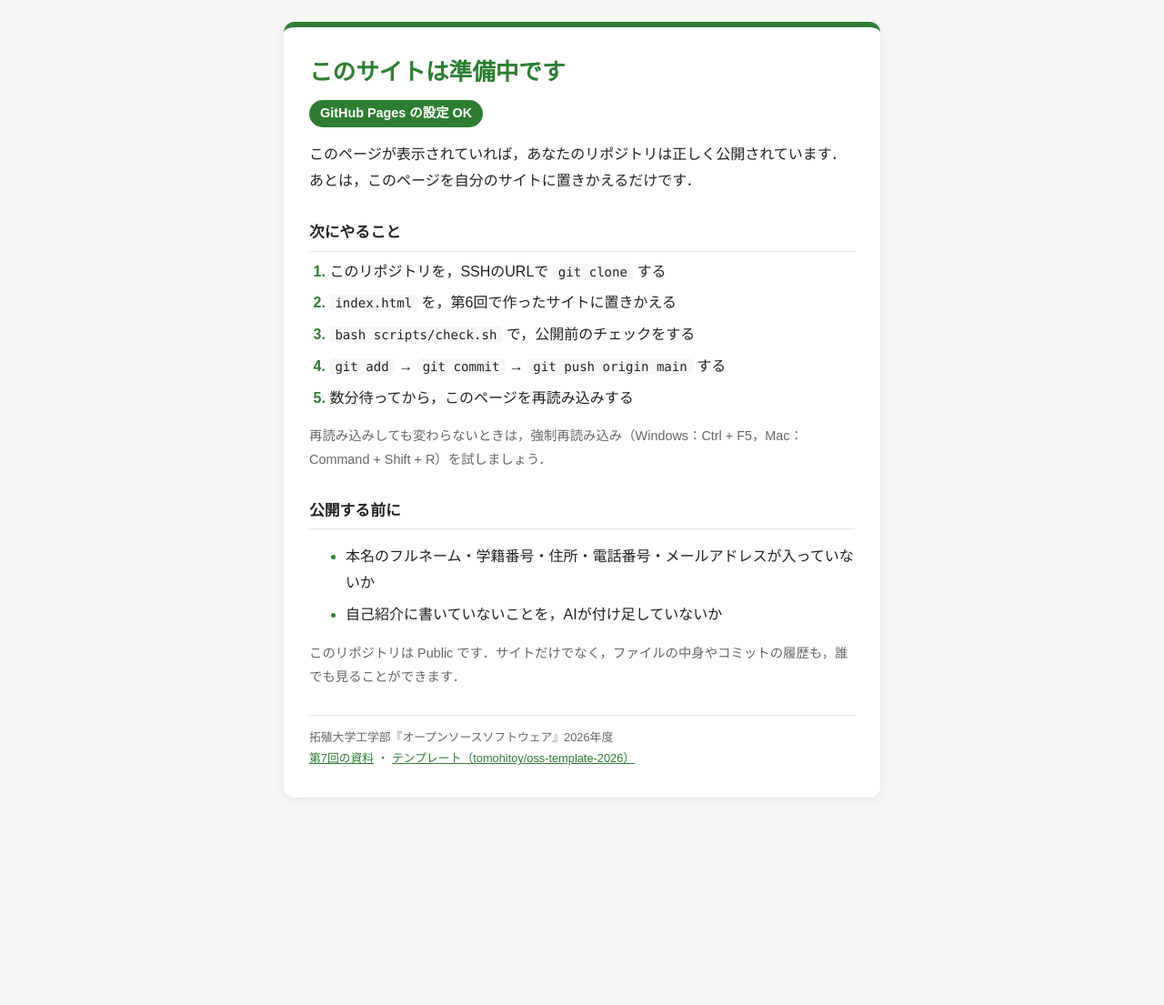
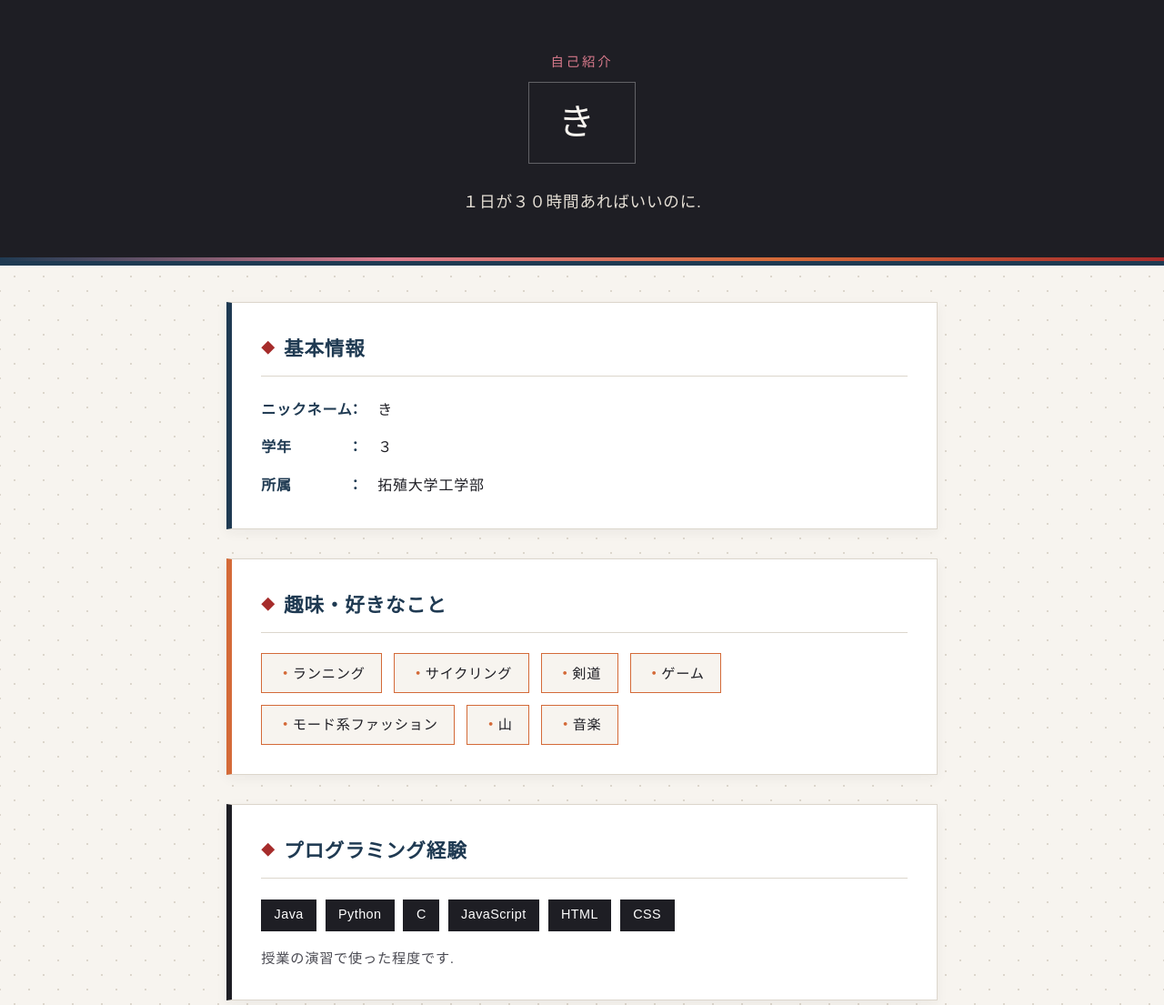
Before and after one commit to kikiki-kiki-kiki/kikiki-kiki-kiki.github.io, a plain HTML site: page index.html in a window 1280 px wide. Shown: the top 1105 px of the page at 91% size. Before the commit the page ends 901 px from the top, so only its background shows below. Drawn offline with Linux system fonts and the light colour scheme.

Commit message:
feat: 第6回で作ったサイトを公開する

```diff
--- a/index.html
+++ b/index.html
@@ -1,162 +1,394 @@
 <!DOCTYPE html>
-<!-- oss-template-2026:placeholder （この目印で，scripts/check.sh が「準備中」のページかどうかを見分けます） -->
-<!--
-  テンプレートの「準備中」のページです．
-  このページが https://ユーザー名.github.io/ に表示されたら，GitHub Pages の設定は成功です．
-  第7回の実習4で，このファイルを第6回で作った index.html に置きかえます．
--->
 <html lang="ja">
 <head>
+  <!-- 文字コードをUTF-8に設定 -->
   <meta charset="UTF-8">
-  <meta name="viewport" content="width=device-width, initial-scale=1">
-  <title>準備中</title>
+  <!-- スマートフォンなどの画面幅に合わせて表示するための設定 -->
+  <meta name="viewport" content="width=device-width, initial-scale=1.0">
+  <title>き - ポートフォリオ</title>
   <style>
-    /* ===== 色の設定 ===== */
+    /* ========================================
+       全体・基本スタイル（和風で落ち着いた雰囲気）
+       ======================================== */
     :root {
-      --main-color: #2e7d32;  /* メインの色（見出し・番号） */
-      --bg-color: #f5f8f5;    /* ページの背景の色 */
-      --card-color: #ffffff;  /* カードの背景の色 */
-      --text-color: #222222;  /* 文字の色 */
-      --sub-color: #666666;   /* 補足の文字の色 */
-      --line-color: #dfe6df;  /* 区切り線の色 */
+      /* 好きな色（黒・青・ピンク・オレンジ・赤）を和風の落ち着いた色調に調整 */
+      --bg-base: #f7f4ef;        /* 和紙のような生成り色の背景 */
+      --bg-card: #ffffff;        /* カード部分の白背景 */
+      --color-sumi: #1e1e24;     /* 墨色（黒）：メインの文字色や引き締め色 */
+      --color-ai: #1f3a52;       /* 藍色（青）：見出しやアクセント */
+      --color-momo: #d97a8c;     /* 桃色（ピンク）：優しい和のアクセント */
+      --color-daidai: #d46a38;   /* 橙色（オレンジ）：温かみのあるアクセント */
+      --color-aka: #a62c2b;      /* 茜色（赤）：ポイントカラー */
+      --border-line: #dcd6cc;    /* 障子や枠線をイメージした薄い線 */
     }
 
-    /* パソコンやスマートフォンがダークモードのときの色 */
-    @media (prefers-color-scheme: dark) {
-      :root {
-        --main-color: #81c784;
-        --bg-color: #121512;
-        --card-color: #1e231e;
-        --text-color: #e8ece8;
-        --sub-color: #a0a8a0;
-        --line-color: #2f362f;
-      }
+    * {
+      box-sizing: border-box;
+      margin: 0;
+      padding: 0;
     }
 
-    /* ページ全体：カードを画面のまんなかに置く */
     body {
-      margin: 0;
-      min-height: 100vh;
-      display: flex;
-      align-items: center;
-      justify-content: center;
-      padding: 24px 16px;
-      box-sizing: border-box;
-      font-family: "Hiragino Sans", "Yu Gothic", "Meiryo", sans-serif;
+      font-family: "Hiragino Mincho ProN", "Yu Mincho", "MS PMincho", serif;
+      background-color: var(--bg-base);
+      /* CSSのみで和紙の繊維や格子を思わせる繊細な背景模様を表現 */
+      background-image:
+        radial-gradient(var(--border-line) 1px, transparent 1px),
+        radial-gradient(var(--border-line) 1px, var(--bg-base) 1px);
+      background-size: 32px 32px;
+      background-position: 0 0, 16px 16px;
+      color: var(--color-sumi);
       line-height: 1.8;
-      color: var(--text-color);
-      background: var(--bg-color);
+      letter-spacing: 0.05em;
     }
 
-    /* まんなかのカード */
-    main {
+    /* ========================================
+       ヘッダー（上部のタイトル・キャッチコピー）
+       ======================================== */
+    header {
+      background-color: var(--color-sumi);
+      color: #f7f4ef;
+      text-align: center;
+      padding: 3.5rem 1.5rem 3rem;
+      border-bottom: 5px solid var(--color-ai);
+      position: relative;
+    }
+
+    /* ヘッダー下部の和風な飾り線（好きな色を組み込んだグラデーション） */
+    header::after {
+      content: "";
+      display: block;
       width: 100%;
-      max-width: 600px;
-      padding: 32px 28px;
-      background: var(--card-color);
-      border-top: 6px solid var(--main-color);
-      border-radius: 12px;
-      box-shadow: 0 2px 12px rgba(0, 0, 0, 0.08);
+      height: 4px;
+      background: linear-gradient(
+        to right,
+        var(--color-ai),
+        var(--color-momo),
+        var(--color-daidai),
+        var(--color-aka)
+      );
+      position: absolute;
+      bottom: 0;
+      left: 0;
+    }
+
+    .site-subtitle {
+      font-size: 0.9rem;
+      color: var(--color-momo);
+      letter-spacing: 0.2em;
+      margin-bottom: 0.5rem;
     }
 
     h1 {
-      margin: 0 0 4px;
-      font-size: clamp(1.3rem, 6vw, 1.6rem);  /* スマートフォンでは少し小さくする */
-      line-height: 1.4;
-      color: var(--main-color);
+      font-size: 2.5rem;
+      font-weight: normal;
+      letter-spacing: 0.3em;
+      margin-bottom: 1.2rem;
+      /* 家紋や落款印を思わせる枠飾り */
+      display: inline-block;
+      padding: 0.2em 0.8em;
+      border: 1px solid rgba(255, 255, 255, 0.3);
     }
 
-    h2 {
-      margin: 28px 0 8px;
-      padding-bottom: 4px;
-      font-size: 1.05rem;
-      border-bottom: 1px solid var(--line-color);
+    .catchphrase {
+      font-size: 1.1rem;
+      color: #e6e0d6;
+      margin-top: 0.5rem;
     }
 
-    /* 「設定は成功」のバッジ */
-    .badge {
-      display: inline-block;
-      margin: 8px 0 0;
-      padding: 2px 12px;
-      font-size: 0.9rem;
-      font-weight: bold;
-      color: var(--card-color);
-      background: var(--main-color);
-      border-radius: 999px;
+    /* ========================================
+       メインコンテンツ領域のレイアウト
+       ======================================== */
+    main {
+      max-width: 820px;
+      margin: 2.5rem auto;
+      padding: 0 1.2rem;
     }
 
-    /* 「次にやること」の番号つきリスト */
-    ol {
-      margin: 0;
-      padding-left: 1.4em;
-    }
-    li {
-      margin-bottom: 6px;
-    }
-    li::marker {
-      font-weight: bold;
-      color: var(--main-color);
+    /* 各セクションのカードデザイン */
+    section {
+      background-color: var(--bg-card);
+      border: 1px solid var(--border-line);
+      border-left: 6px solid var(--color-ai);
+      padding: 2rem;
+      margin-bottom: 2rem;
+      box-shadow: 0 4px 12px rgba(30, 30, 36, 0.05);
     }
 
-    /* コマンドの見た目 */
-    code {
-      padding: 1px 6px;
-      font-family: "SFMono-Regular", Consolas, monospace;
-      font-size: 0.88em;
-      background: var(--bg-color);
-      border-radius: 4px;
-      white-space: nowrap;  /* コマンドの途中で折り返さない */
+    /* セクションごとに左側のアクセントカラーを好きな色で変化させる */
+    section.sec-basic { border-left-color: var(--color-ai); }
+    section.sec-hobby { border-left-color: var(--color-daidai); }
+    section.sec-skill { border-left-color: var(--color-sumi); }
+    section.sec-goal  { border-left-color: var(--color-aka); }
+    section.sec-word  { border-left-color: var(--color-momo); }
+
+    /* セクション見出しのデザイン */
+    h2 {
+      font-size: 1.35rem;
+      color: var(--color-ai);
+      border-bottom: 1px solid var(--border-line);
+      padding-bottom: 0.6rem;
+      margin-bottom: 1.4rem;
+      display: flex;
+      align-items: center;
+      gap: 0.6rem;
     }
 
-    /* 補足の小さな文字 */
-    .sub {
+    /* 見出し前の和風なひし形装飾 */
+    h2::before {
+      content: "◆";
       font-size: 0.9rem;
-      color: var(--sub-color);
+      color: var(--color-aka);
     }
 
-    /* いちばん下の小さな文字 */
+    /* ========================================
+       基本情報リストのスタイル
+       ======================================== */
+    .basic-info-list {
+      display: grid;
+      grid-template-columns: 120px 1fr;
+      row-gap: 0.8rem;
+      align-items: baseline;
+    }
+
+    .basic-info-list dt {
+      font-weight: bold;
+      color: var(--color-ai);
+      position: relative;
+    }
+
+    .basic-info-list dt::after {
+      content: "：";
+      position: absolute;
+      right: 0.5rem;
+    }
+
+    .basic-info-list dd {
+      padding-left: 0.5rem;
+    }
+
+    /* ========================================
+       趣味・好きなことのタグ風リスト
+       ======================================== */
+    .hobby-list {
+      list-style: none;
+      display: flex;
+      flex-wrap: wrap;
+      gap: 0.8rem;
+    }
+
+    .hobby-list li {
+      background-color: var(--bg-base);
+      border: 1px solid var(--color-daidai);
+      color: var(--color-sumi);
+      padding: 0.45rem 1.1rem;
+      font-size: 0.95rem;
+      position: relative;
+    }
+
+    /* タグの左端に小さな色アクセント */
+    .hobby-list li::before {
+      content: "・";
+      color: var(--color-daidai);
+      font-weight: bold;
+    }
+
+    /* ========================================
+       プログラミング経験のスタイル
+       ======================================== */
+    .skill-tags {
+      list-style: none;
+      display: flex;
+      flex-wrap: wrap;
+      gap: 0.6rem;
+      margin-bottom: 1rem;
+    }
+
+    .skill-tags li {
+      background-color: var(--color-sumi);
+      color: #ffffff;
+      padding: 0.3rem 0.9rem;
+      font-size: 0.9rem;
+      font-family: sans-serif; /* 言語名は読みやすいゴシック体に */
+      letter-spacing: 0.03em;
+    }
+
+    .skill-note {
+      font-size: 0.95rem;
+      color: #4a4a52;
+    }
+
+    /* ========================================
+       この授業で学びたいこと
+       ======================================== */
+    .goal-text {
+      font-size: 1.1rem;
+      font-weight: bold;
+      color: var(--color-aka);
+    }
+
+    /* ========================================
+       ひとこと（桃の花言葉）の特別装飾
+       ======================================== */
+    .sec-word {
+      background-color: #fdf9fa;
+      text-align: center;
+      border-top: 1px solid var(--color-momo);
+      border-right: 1px solid var(--color-momo);
+      border-bottom: 1px solid var(--color-momo);
+    }
+
+    .sec-word h2 {
+      justify-content: center;
+      color: var(--color-aka);
+    }
+
+    .sec-word h2::before {
+      color: var(--color-momo);
+    }
+
+    .word-quote {
+      font-size: 1.2rem;
+      padding: 0.8rem 1rem;
+      color: var(--color-sumi);
+    }
+
+    .word-highlight {
+      color: var(--color-aka);
+      font-weight: bold;
+      border-bottom: 2px solid var(--color-momo);
+      padding-bottom: 2px;
+    }
+
+    /* ========================================
+       フッター（下部）
+       ======================================== */
     footer {
-      margin-top: 28px;
-      padding-top: 12px;
-      font-size: 0.8rem;
-      color: var(--sub-color);
-      border-top: 1px solid var(--line-color);
+      background-color: var(--color-sumi);
+      color: #dcd6cc;
+      text-align: center;
+      padding: 1.8rem 1rem;
+      font-size: 0.85rem;
+      margin-top: 3rem;
     }
-    a {
-      color: var(--main-color);
+
+    /* ========================================
+       スマートフォン向けのレスポンシブ調整
+       ======================================== */
+    @media (max-width: 600px) {
+      header {
+        padding: 2.5rem 1rem 2.2rem;
+      }
+
+      h1 {
+        font-size: 2rem;
+      }
+
+      .catchphrase {
+        font-size: 1rem;
+      }
+
+      section {
+        padding: 1.5rem 1.2rem;
+      }
+
+      /* スマホでは基本情報の項目と内容を縦並びに調整 */
+      .basic-info-list {
+        grid-template-columns: 1fr;
+        row-gap: 0.3rem;
+      }
+
+      .basic-info-list dt {
+        margin-top: 0.6rem;
+      }
+
+      .basic-info-list dt::after {
+        content: "";
+      }
+
+      .basic-info-list dd {
+        padding-left: 0;
+        padding-bottom: 0.5rem;
+        border-bottom: 1px dashed var(--border-line);
+      }
+
+      .basic-info-list dd:last-of-type {
+        border-bottom: none;
+      }
     }
   </style>
 </head>
 <body>
+
+  <!-- ヘッダー：ニックネームとキャッチコピー -->
+  <header>
+    <p class="site-subtitle">自己紹介</p>
+    <h1>き</h1>
+    <p class="catchphrase">１日が３０時間あればいいのに.</p>
+  </header>
+
+  <!-- メインコンテンツ -->
   <main>
-    <h1>このサイトは準備中です</h1>
-    <p class="badge">GitHub Pages の設定 OK</p>
-    <p>このページが表示されていれば，あなたのリポジトリは正しく公開されています．
-      あとは，このページを自分のサイトに置きかえるだけです．</p>
 
-    <h2>次にやること</h2>
-    <ol>
-      <li>このリポジトリを，SSHのURLで <code>git clone</code> する</li>
-      <li><code>index.html</code> を，第6回で作ったサイトに置きかえる</li>
-      <li><code>bash scripts/check.sh</code> で，公開前のチェックをする</li>
-      <li><code>git add</code> → <code>git commit</code> → <code>git push origin main</code> する</li>
-      <li>数分待ってから，このページを再読み込みする</li>
-    </ol>
-    <p class="sub">再読み込みしても変わらないときは，強制再読み込み（Windows：Ctrl + F5，Mac：Command + Shift + R）を試しましょう．</p>
+    <!-- 基本情報セクション -->
+    <section class="sec-basic">
+      <h2>基本情報</h2>
+      <dl class="basic-info-list">
+        <dt>ニックネーム</dt>
+        <dd>き</dd>
+        <dt>学年</dt>
+        <dd>３</dd>
+        <dt>所属</dt>
+        <dd>拓殖大学工学部</dd>
+      </dl>
+    </section>
 
-    <h2>公開する前に</h2>
-    <ul>
-      <li>本名のフルネーム・学籍番号・住所・電話番号・メールアドレスが入っていないか</li>
-      <li>自己紹介に書いていないことを，AIが付け足していないか</li>
-    </ul>
-    <p class="sub">このリポジトリは Public です．サイトだけでなく，ファイルの中身やコミットの履歴も，誰でも見ることができます．</p>
+    <!-- 趣味・好きなことセクション -->
+    <section class="sec-hobby">
+      <h2>趣味・好きなこと</h2>
+      <ul class="hobby-list">
+        <li>ランニング</li>
+        <li>サイクリング</li>
+        <li>剣道</li>
+        <li>ゲーム</li>
+        <li>モード系ファッション</li>
+        <li>山</li>
+        <li>音楽</li>
+      </ul>
+    </section>
 
-    <footer>
-      拓殖大学工学部『オープンソースソフトウェア』2026年度<br>
-      <a href="https://github.com/tomohitoy/oss-practice-2026/blob/main-07/chap07/README.md">第7回の資料</a>
-      ・
-      <a href="https://github.com/tomohitoy/oss-template-2026">テンプレート（tomohitoy/oss-template-2026）</a>
-    </footer>
+    <!-- プログラミング経験セクション -->
+    <section class="sec-skill">
+      <h2>プログラミング経験</h2>
+      <ul class="skill-tags">
+        <li>Java</li>
+        <li>Python</li>
+        <li>C</li>
+        <li>JavaScript</li>
+        <li>HTML</li>
+        <li>CSS</li>
+      </ul>
+      <p class="skill-note">授業の演習で使った程度です.</p>
+    </section>
+
+    <!-- この授業で学びたいことセクション -->
+    <section class="sec-goal">
+      <h2>この授業で学びたいこと</h2>
+      <p class="goal-text">OSSがなんたるか</p>
+    </section>
+
+    <!-- ひとことセクション -->
+    <section class="sec-word">
+      <h2>ひとこと</h2>
+      <p class="word-quote">桃の花言葉は, 「<span class="word-highlight">天下無敵</span>」.</p>
+    </section>
+
   </main>
+
+  <!-- フッター -->
+  <footer>
+    <p>き - 拓殖大学工学部</p>
+  </footer>
+
 </body>
 </html>
```
